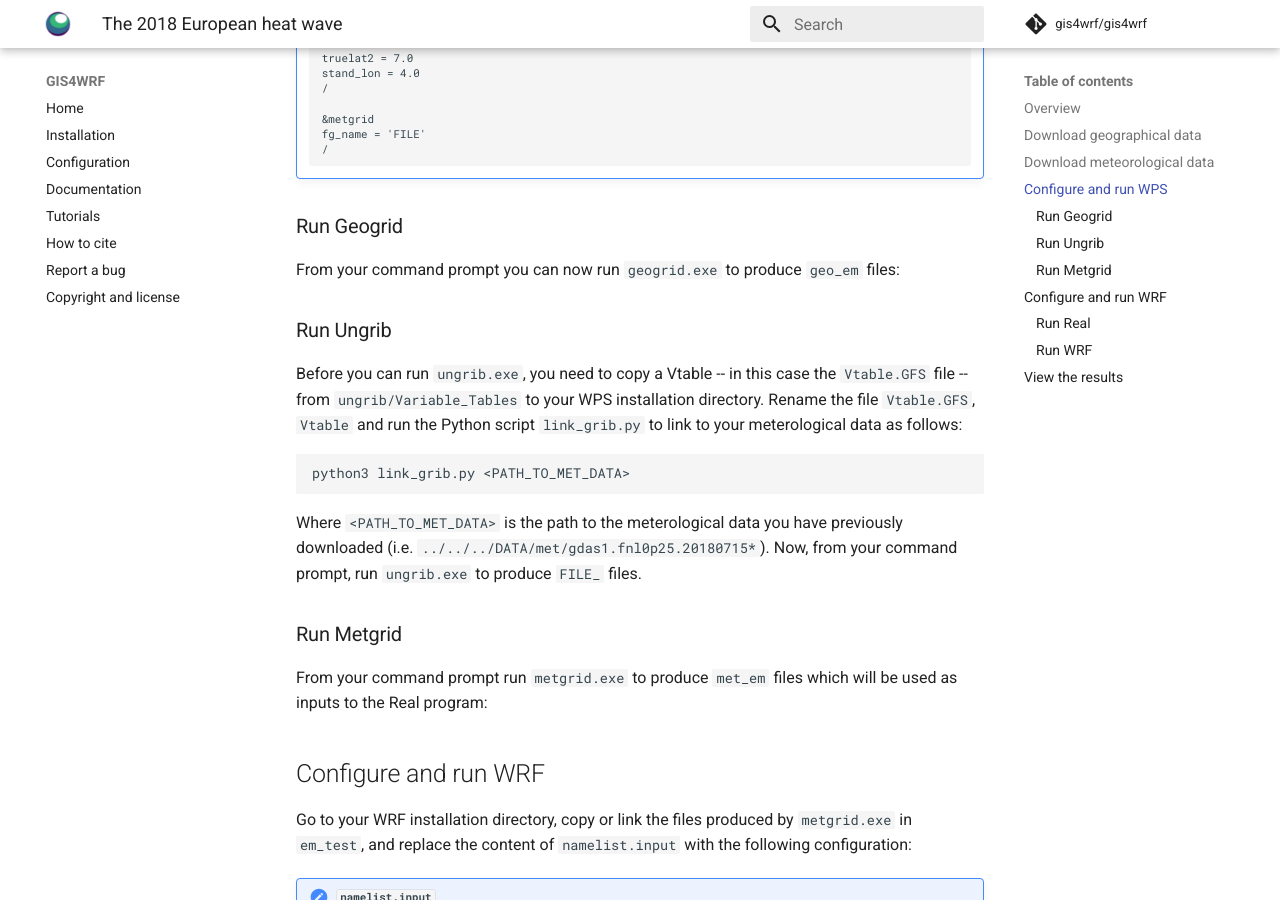
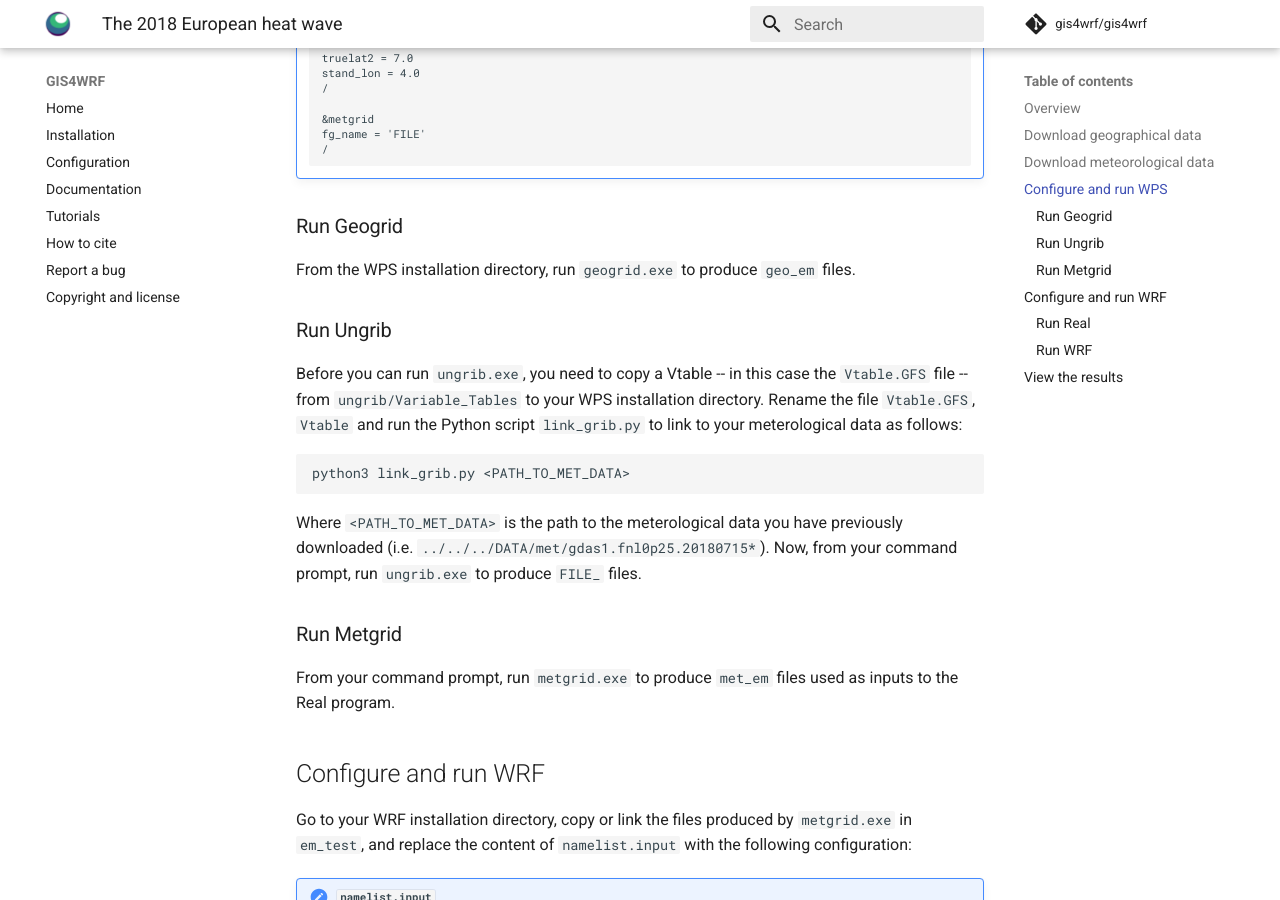
Before and after one commit to GIS4WRF/gis4wrf.github.io, an MkDocs documentation site: the page built from docs/tutorials/wrf-cmake/simulate-the-2018-european-heat-wave-with-wrf-cmake.md, in a window 1280 px wide and 900 px high, scrolled down 3574 px. Built offline with MkDocs 1.6.1 and Material for MkDocs 9.7.7, drawn with Linux system fonts in a browser that asks for light colours; comment, search, counter and statistics services are not loaded.

Commit message:
Update simulate-the-2018-european-heat-wave-with-wrf-cmake.md

```diff
--- a/docs/tutorials/wrf-cmake/simulate-the-2018-european-heat-wave-with-wrf-cmake.md
+++ b/docs/tutorials/wrf-cmake/simulate-the-2018-european-heat-wave-with-wrf-cmake.md
@@ -126,7 +126,7 @@ The WRF Preprocessing System (WPS) is used to generate inputs to the WRF program
 
 ### Run Geogrid
 
-From your command prompt you can now run `geogrid.exe` to produce `geo_em` files:
+From the WPS installation directory, run `geogrid.exe` to produce `geo_em` files.
 
 
 ### Run Ungrib
@@ -143,7 +143,7 @@ Where `<PATH_TO_MET_DATA>` is the path to the meterological data you have previo
 
 ### Run Metgrid
 
-From your command prompt run `metgrid.exe` to produce `met_em` files which will be used as inputs to the Real program:
+From your command prompt, run `metgrid.exe` to produce `met_em` files used as inputs to the Real program.
 
 ## Configure and run WRF
 
```
